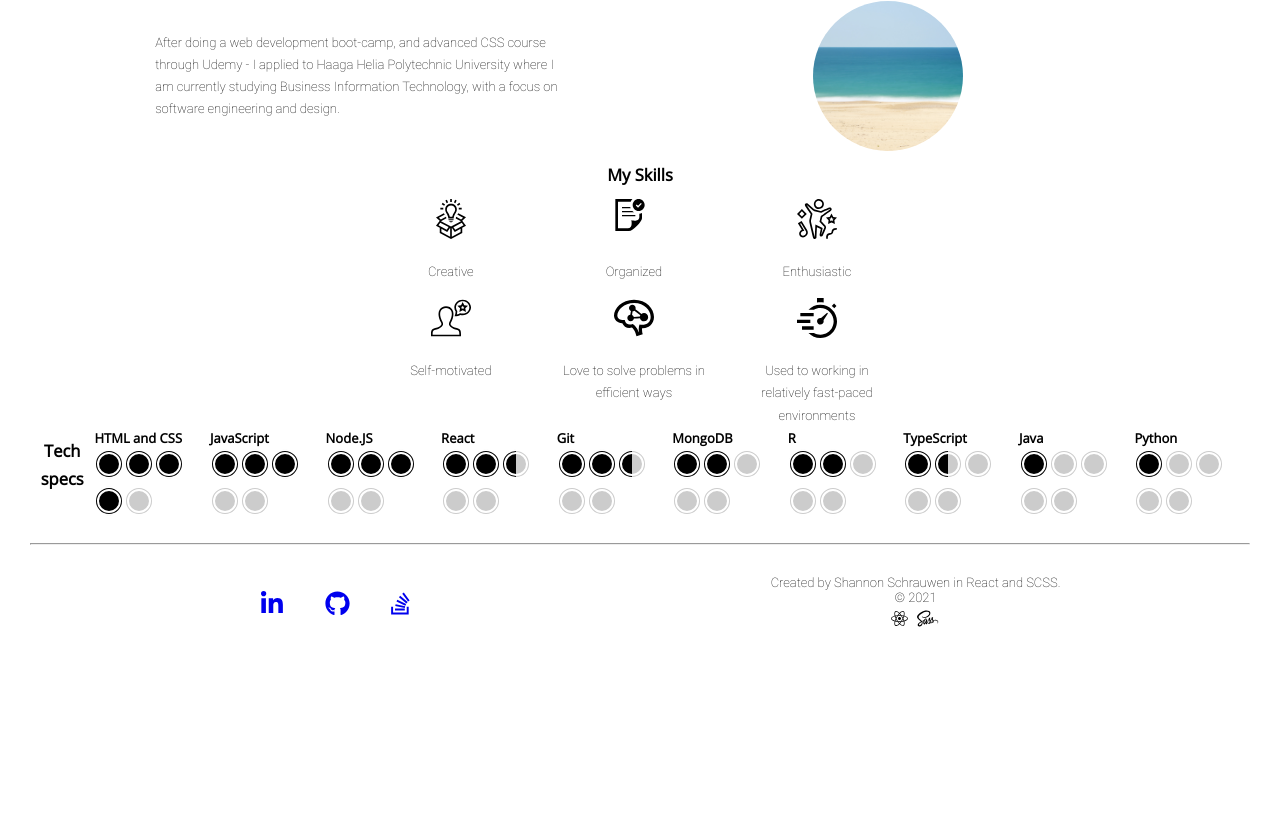
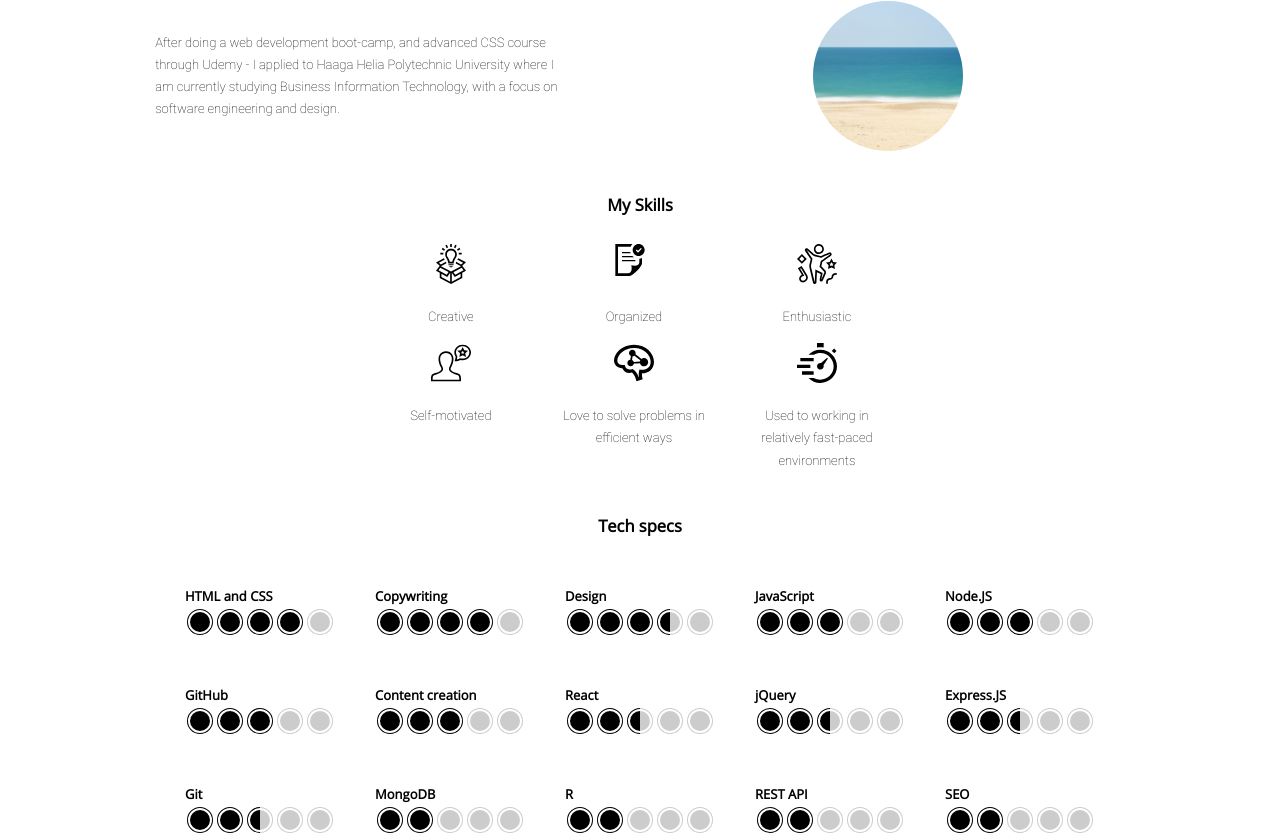
Before and after one commit to ShanRonaldson/portfolio-page, a React (Create React App) app: page / in a window 1280 px wide. Shown: the part 689-1524 px from the top of the page. Before the commit the page ends 1383 px from the top, so only its background shows below. Built offline with nearby package versions, Linux system fonts and the light colour scheme.

Commit message:
Tech spec layout and more info added
Made tech spec area look nice
Added more specifications

```diff
--- a/src/main.scss
+++ b/src/main.scss
@@ -8,6 +8,7 @@
 @import "scss/components/header";
 @import "scss/components/nav";
 @import "scss/components/footer";
+@import "scss/components/techspecs";
 
 @import "scss/layout/grid";
 @import "scss/layout/svg";
--- a/src/pages/HomePage.jsx
+++ b/src/pages/HomePage.jsx
@@ -1,8 +1,8 @@
-import { Organized } from "../svg/Organized";
 import TechSpecs from "../components/TechSpecs";
 
 import image from "../images/placeholder.jpg";
 import { Creative } from "../svg/Creative";
+import { Organized } from "../svg/Organized";
 import { Fast } from "../svg/Fast";
 import { Fun } from "../svg/Fun";
 import { Motivated } from "../svg/Motivated";
@@ -11,7 +11,7 @@ import { Solution } from "../svg/Solution";
 export function Home() {
   return (
     <div className="home">
-      <section className="home--bio">
+      <section className="home--bio margin-bottom-med">
         <h3 className="home__heading">About Me</h3>
 
         <div className="home--bio__content">
@@ -56,10 +56,10 @@ export function Home() {
         </div>
       </section>
 
-      <section className="home--skills">
+      <section className="home--skills margin-bottom-med">
         <h3 className="home__heading">My Skills</h3>
 
-        <div className="home--skills__content">
+        <div className="home--skills__content margin-top-small">
           <div className="home--skills__svgWrapper row1__left">
             <Creative />
           </div>
@@ -99,23 +99,34 @@ export function Home() {
         </div>
       </section>
 
-      <section className="home--tech">
-        <h3 className="home__heading">Tech specs</h3>
+      <section className="home--tech margin-bottom-med">
+        <h3 className="home__heading margin-bottom-small">Tech specs</h3>
+
+        <div className="home--tech__content">
           <TechSpecs language="HTML and CSS" rating="4" />
+          <TechSpecs language="Copywriting" rating="4"/>
+
+          <TechSpecs language="Design" rating="3.5"/>
 
           <TechSpecs language="JavaScript" rating="3" />
           <TechSpecs language="Node.JS" rating="3" />
+          <TechSpecs language="GitHub" rating="3"/>
+          <TechSpecs language="Content creation" rating="3"/>
 
           <TechSpecs language="React" rating="2.5" />
-
+          <TechSpecs language="jQuery" rating="2.5"/>
+          <TechSpecs language="Express.JS" rating="2.5"/>
           <TechSpecs language="Git" rating="2.5" />
 
           <TechSpecs language="MongoDB" rating="2" />
           <TechSpecs language="R" rating="2" />
+          <TechSpecs language="REST API" rating="2"/>
+          <TechSpecs language="SEO" rating="2"/>
 
           <TechSpecs language="TypeScript" rating="1.5" />
           <TechSpecs language="Java" rating="1" />
           <TechSpecs language="Python" rating="1" />
+        </div>
       </section>
     </div>
   );
--- a/src/scss/abstracts/_variables.scss
+++ b/src/scss/abstracts/_variables.scss
@@ -13,6 +13,7 @@ $body-line-height: 1.7;
 $icon-font-size: 2.5rem;
 
 $main-width: 60vh;
+$full-vh-width: 125vh;
 
 $grid-column-space: 6.5rem;
 $grid-column-space-small: 2rem;
--- a/src/scss/base/_utils.scss
+++ b/src/scss/base/_utils.scss
@@ -0,0 +1,11 @@
+.margin-bottom-med{
+    margin-bottom: 3rem;
+}
+
+.margin-top-small{
+    margin-top: 1.5rem;
+}
+
+.margin-bottom-small{
+    margin-bottom: 1.5rem;
+}
--- /dev/null
+++ b/src/scss/components/_techspecs.scss
@@ -0,0 +1,10 @@
+.spec{
+
+    &__rating{
+        display: flex;
+        flex-direction: column;
+        flex-wrap: nowrap;
+
+        padding: 2rem;
+    }
+}
--- a/src/scss/pages/_home.scss
+++ b/src/scss/pages/_home.scss
@@ -36,12 +36,22 @@
 
   &--skills {
     &__item {
-      width: 15rem;
+      width: $img-size-small;
       text-align: center;
     }
   }
 
   &--tech {
     display: flex;
+    flex-direction: column;
+    align-items: center;
+
+    &__content {
+      width: $full-vh-width;
+      display: flex;
+      flex-wrap: wrap;
+      justify-content: center;
+
+    }
   }
 }
```
Also changed, not shown: src/scss/layout/_grid.scss (+8 -5 lines). Lines whose indentation alone changed are shown as unchanged.
